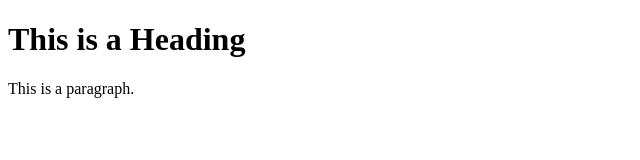
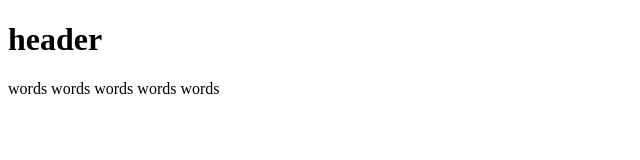
Before and after one commit to 459854/potential-train, a plain HTML site: page Index.html in a window 1280 px wide. Shown: the whole page, without its empty margins (0-640 px from the left). Drawn offline with Linux system fonts and the light colour scheme.

Commit message:
Update Index.html

```diff
--- a/Index.html
+++ b/Index.html
@@ -1,12 +1,12 @@
 <!DOCTYPE html>
 <html>
 <head>
-<title>Page Title</title>
+<title>Potential Train</title>
 </head>
 <body>
 
-<h1>This is a Heading</h1>
-<p>This is a paragraph.</p>
+<h1>header</h1>
+<p>words words words words words</p>
 
 </body>
 </html>
```
